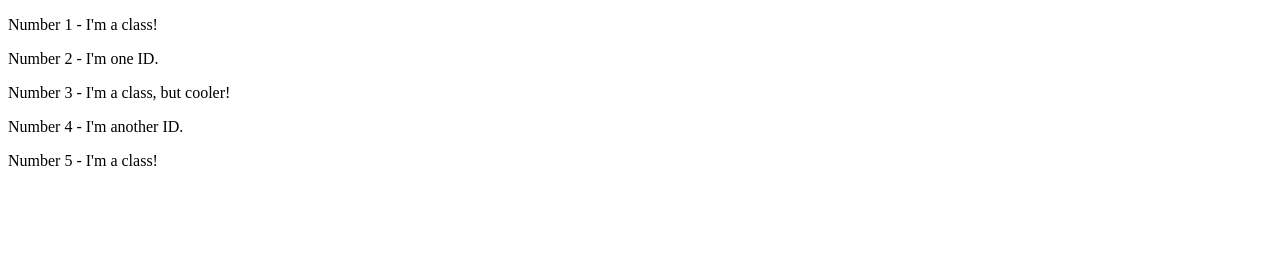
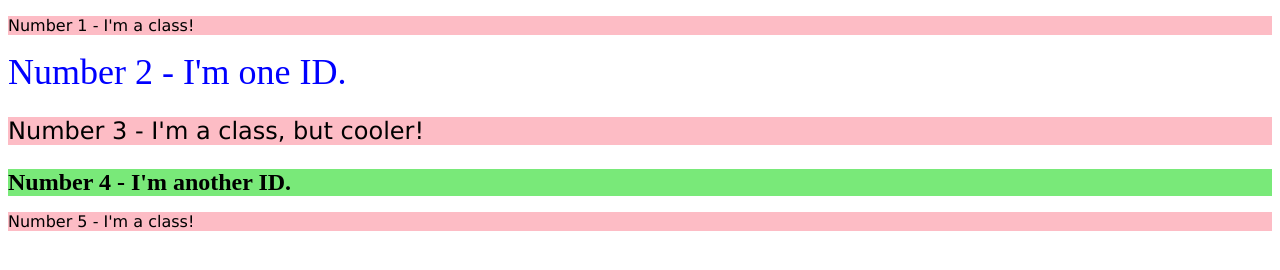
Before and after one commit to Mo-Wazir/git_test, a plain HTML site: page foundationCSS/class-id-selectors/index.html in a window 1280 px wide. Drawn offline with Linux system fonts and the light colour scheme.

Commit message:
use css class and id

```diff
--- a/foundationCSS/class-id-selectors/index.html
+++ b/foundationCSS/class-id-selectors/index.html
@@ -10,7 +10,7 @@
 <body>
     <p class="odd">Number 1 - I'm a class!</p>
     <div id="second">Number 2 - I'm one ID.</div>
-    <p class="odd adjust-odd3-fontsize">Number 3 - I'm a class, but cooler!</p>
+    <p class="odd adjust-odd3-font-size">Number 3 - I'm a class, but cooler!</p>
     <div id="fourth">Number 4 - I'm another ID.</div>
     <p class="odd">Number 5 - I'm a class!</p>
 </body>
--- a/foundationCSS/class-id-selectors/style.css
+++ b/foundationCSS/class-id-selectors/style.css
@@ -0,0 +1,19 @@
+.odd {
+    background-color: rgb(253, 188, 197);
+    font-family: Verdana, "DejaVu Sans", sans-serif;
+}
+
+.adjust-odd3-font-size {
+    font-size: 24px;
+}
+
+#second {
+    color: blue;
+    font-size: 36px;
+}
+
+#fourth {
+    background-color: rgb(121, 233, 121);
+     font-size: 24px;
+    font-weight: bold;
+}
```
